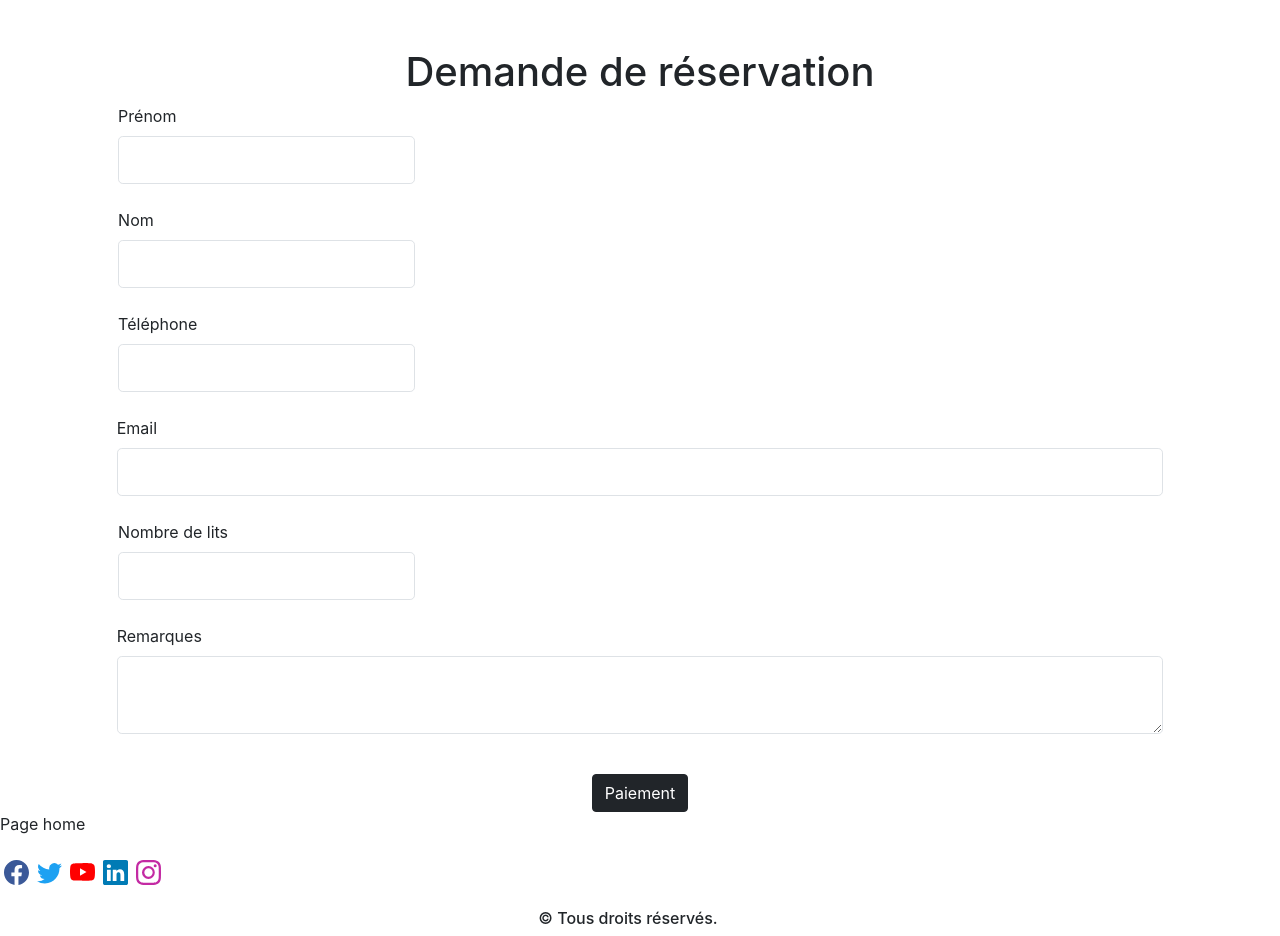
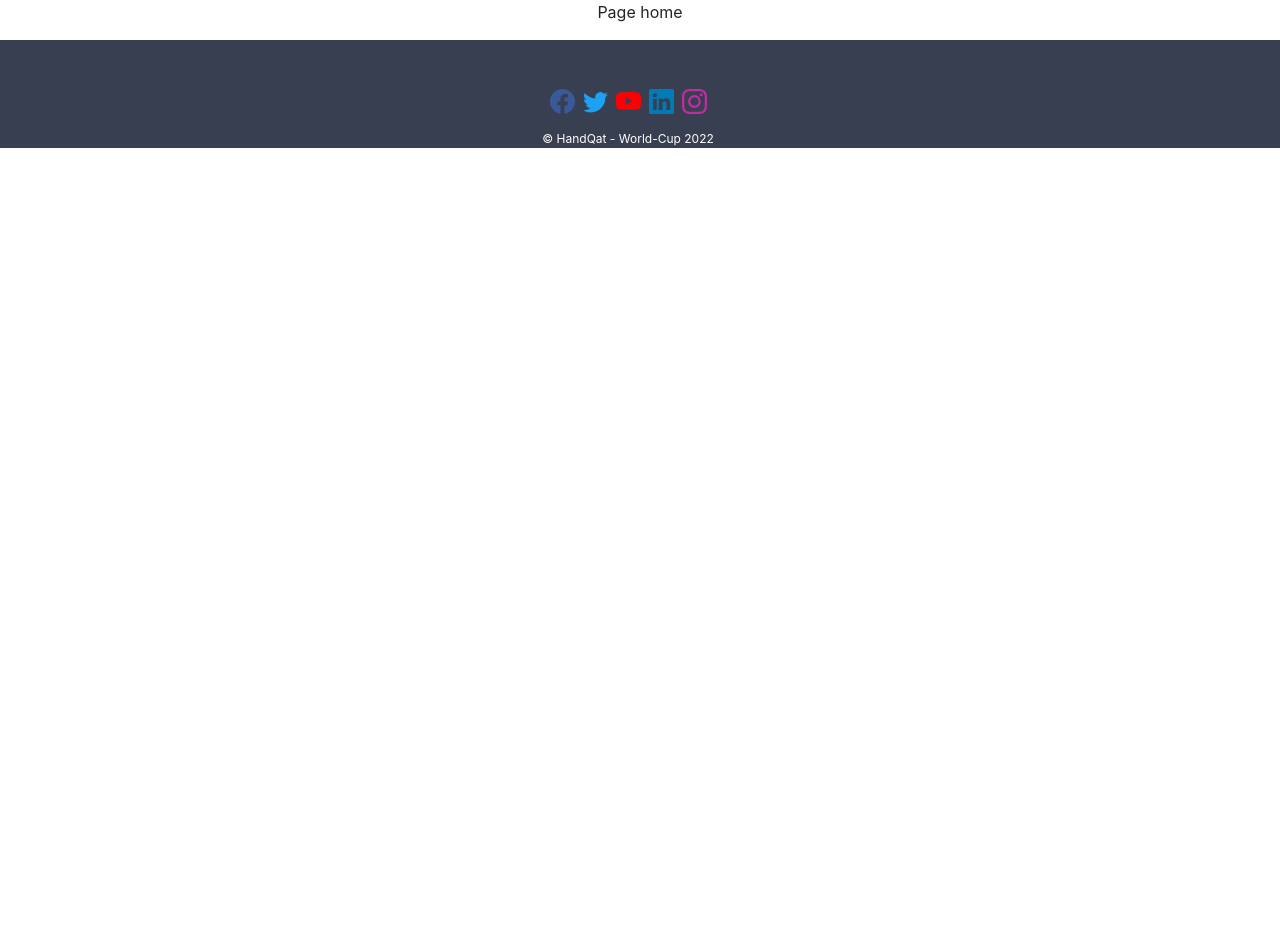
Before and after one commit to serpentaire/Hackathon, a React (Vite) app in the folder frontend/: page / in a window 1280 px wide. After the commit the page ends 800 px from the top, so only its background shows below. Built offline with nearby package versions, Linux system fonts and the light colour scheme.

Commit message:
Mis footer sous la charte

```diff
--- a/frontend/src/App.jsx
+++ b/frontend/src/App.jsx
@@ -1,7 +1,6 @@
 import Home from "@pages/Home";
 import { BrowserRouter as Router, Routes, Route } from "react-router-dom";
-import Footer from "@components/Footer";
-import Reservation from "@pages/Reservation/Reservation";
+import Footer from "@components/Footer/Footer";
 
 import "./App.css";
 
@@ -9,7 +8,7 @@ function App() {
   return (
     <Router>
       <div className="App">
-        <Reservation />
+        <Home />
         <Footer />
       </div>
       <Routes>
--- /dev/null
+++ b/frontend/src/components/Footer/Footer.css
@@ -0,0 +1,6 @@
+.Footer {
+  background-color: #373f51;
+}
+.legalFooter {
+  font-size: 12px;
+}
--- a/frontend/src/components/Footer.jsx
+++ b/frontend/src/components/Footer/Footer.jsx
@@ -1,13 +1,14 @@
 import React from "react";
+import "@components/Footer/Footer.css";
 
 function Footer() {
   return (
     <div className="Footer pt-5 position-absolute w-100 sticky-bottom">
       <div className="container-fluid">
-        <div className="row">
+        <div className="row col-12">
           {/* ----------------------------------------------------début des contacts et réseau sociaux---------------- */}
-          <div className="d-flex col-6 col-sm-7 col-lg-6 align-items-center justify-content-start px-0">
-            <ul className="d-flex align-items-start justify-content-start ps-0">
+          <div className="d-flex col-12 flex-column align-items-center m-0">
+            <ul className="p-0">
               <svg
                 xmlns="http://www.w3.org/2000/svg"
                 width="25"
@@ -60,11 +61,13 @@ function Footer() {
               </svg>
             </ul>
           </div>
-          {/* --------------------------------------------------------fin des contacts et réseau sociaux-------------------- */}
-          <div className="row">
-            <div className="mt-2 mt-sm-2">
-              <p className="h6 text-center w-100">© Tous droits réservés.</p>
-            </div>
+        </div>
+        {/* --------------------------------------------------------fin des contacts et réseau sociaux-------------------- */}
+        <div className="row col-12">
+          <div className="d-flex col-12 flex-column align-items-center">
+            <p className="legalFooter text-center mb-0 w-100 text-white">
+              © HandQat - World-Cup 2022
+            </p>
           </div>
         </div>
       </div>
```
